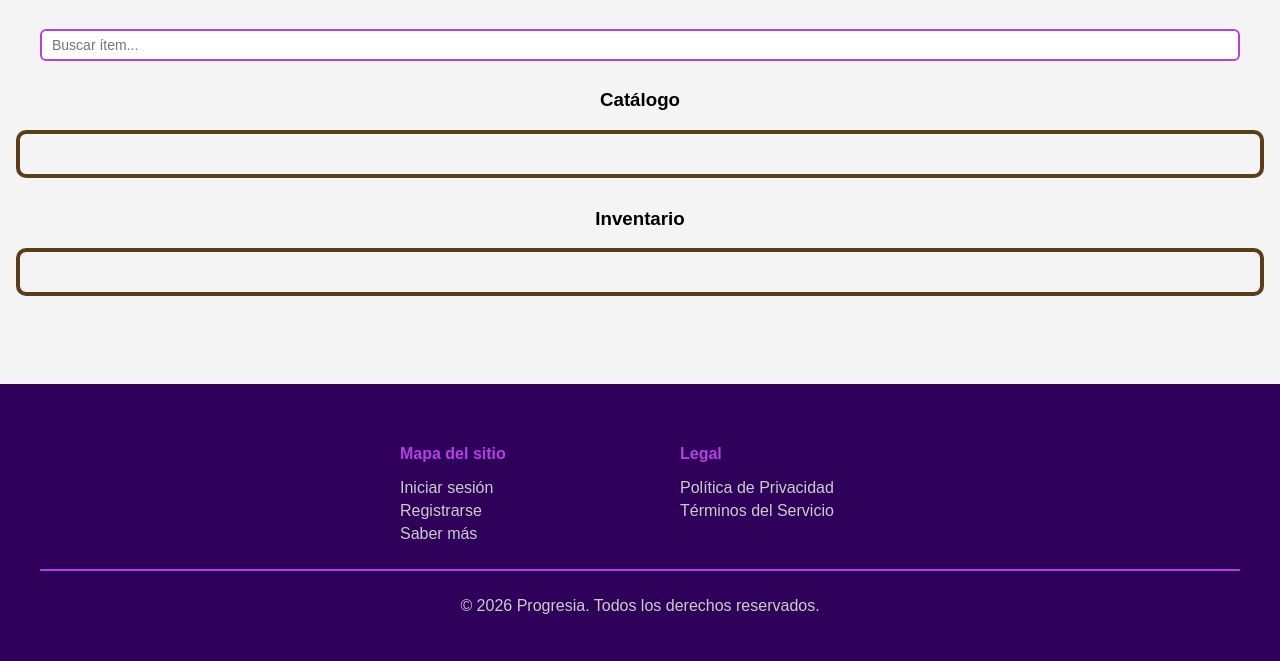
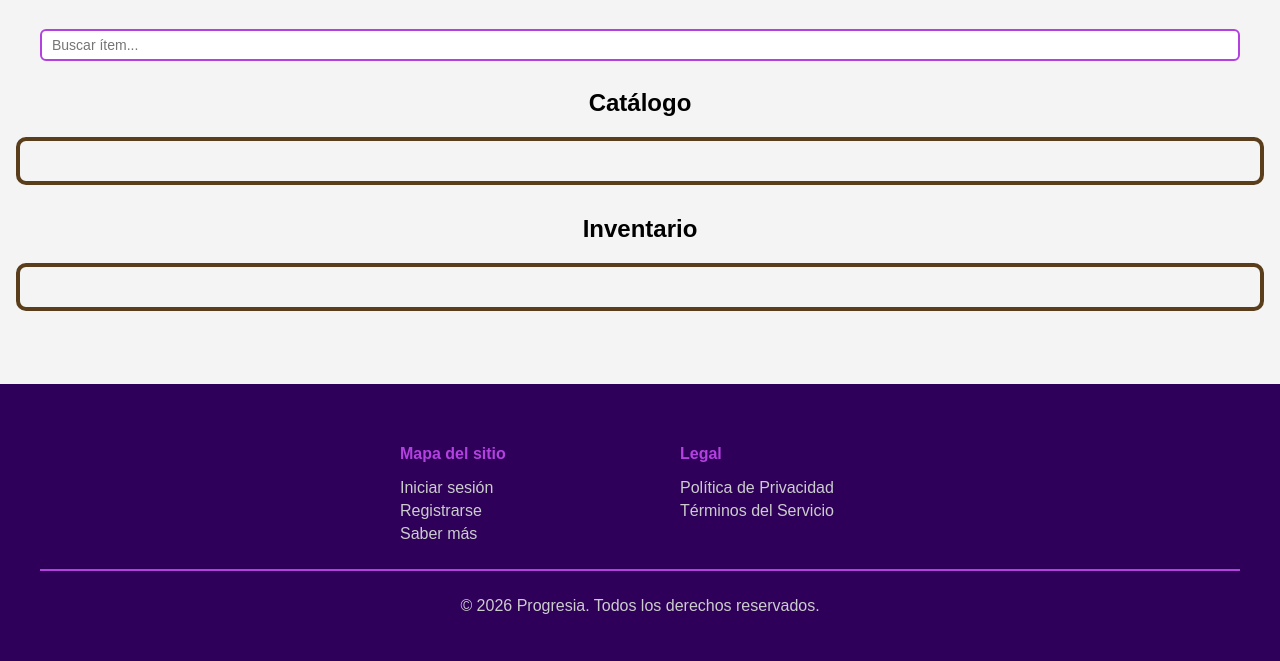
Before and after one commit to LuisPaisio/gestor_tareas_cli_menu, a Flask app: template templates/tienda.html in a window 1280 px wide. Shown: the part 139-800 px from the top of the page. Run offline with Flask 3, Linux system fonts and the light colour scheme; the template is opened without the code that fills it, so the values that code supplies are empty.

Commit message:
Se reestructuró el README.md para la etapa actual del proyecto, se modificaron los h3 de la tienda por h2.

```diff
--- a/static/css/tienda.css
+++ b/static/css/tienda.css
@@ -1,4 +1,4 @@
-h3 {
+h2 {
   display: block;
   text-align: center;
 }
--- a/templates/tienda.html
+++ b/templates/tienda.html
@@ -16,7 +16,7 @@
 </div>
 
 <!-- Catálogo -->
-<h3>Catálogo</h3>
+<h2>Catálogo</h2>
 <div class="tienda-grid" id="catalogoGrid">
   {% for item in items %}
   <div class="item-card-tienda" title="{{ item.descripcion }}">
@@ -50,7 +50,7 @@
   </div>
 </div>
 <!-- Inventario para vender -->
-<h3>Inventario</h3>
+<h2>Inventario</h2>
 <div class="tienda-grid">
   {% for id_item, datos in inventario.items() %}
     {% set item = tienda.obtener_item(id_item|int) %}
```
Also changed, not shown: README.md.
